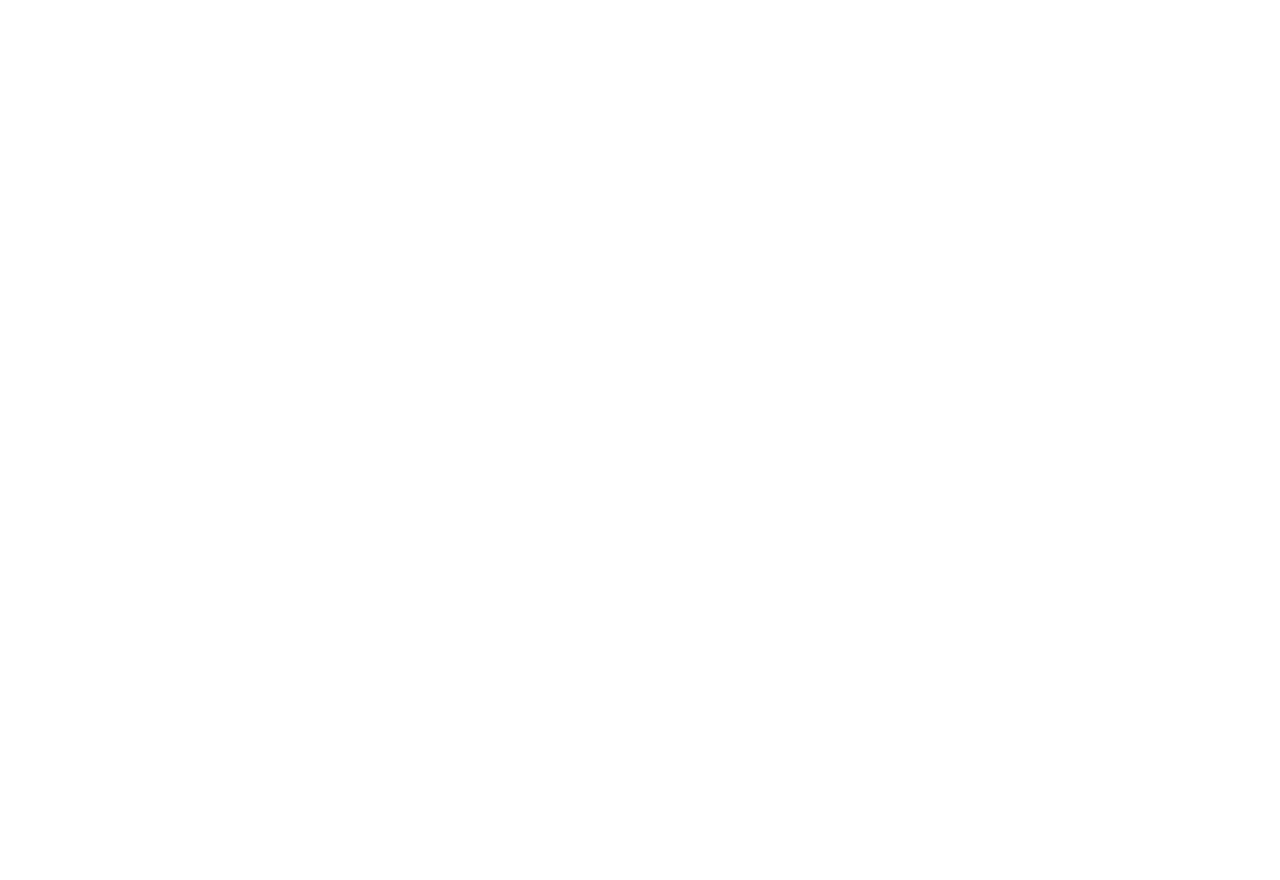
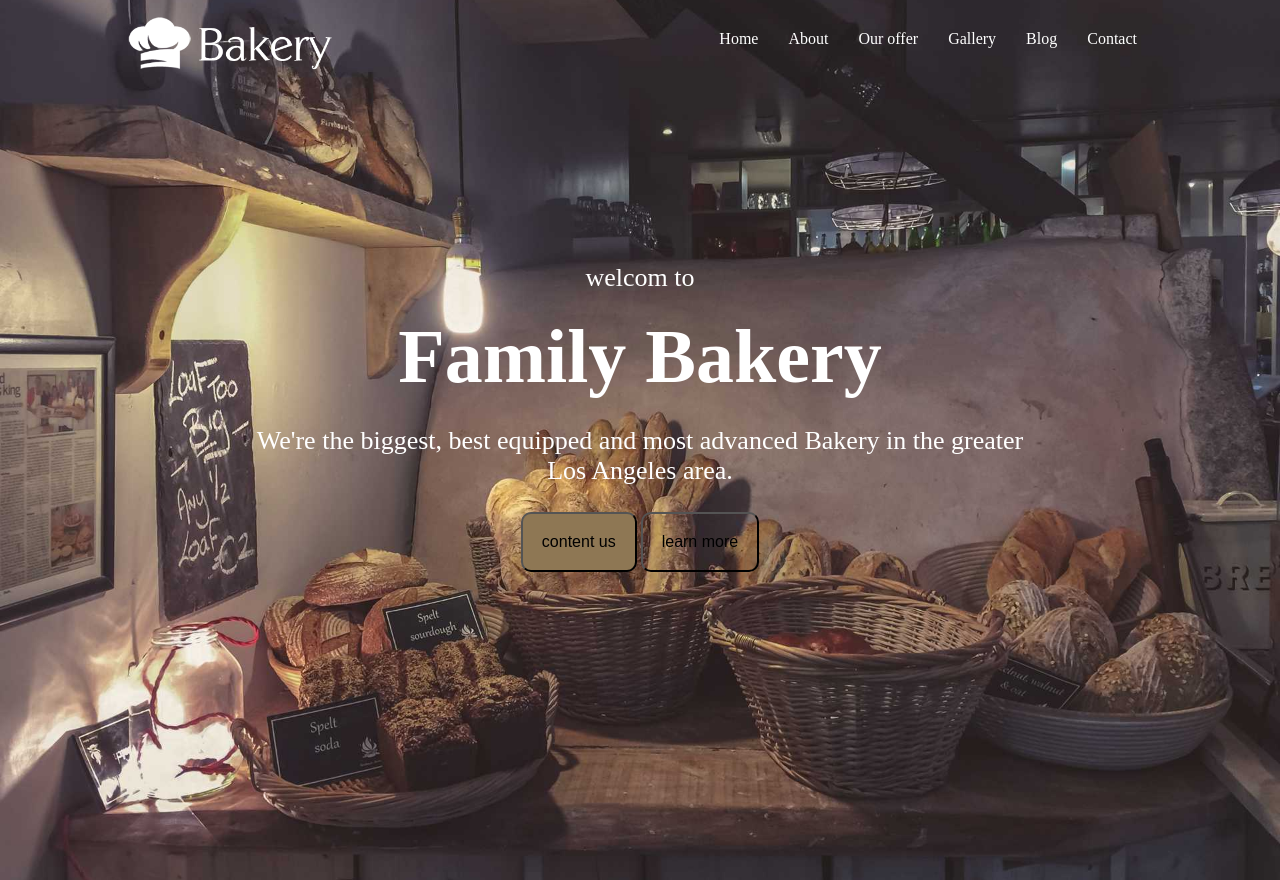
Before and after one commit to hussien-mohammed/Assignment-3-Bakery, a plain HTML site: page index.html in a window 1280 px wide. Before the commit the page ends 800 px from the top, so only its background shows below. Drawn offline with Linux system fonts and the light colour scheme.

Commit message:
Modified index.html and style.css

```diff
--- a/index.html
+++ b/index.html
@@ -8,6 +8,34 @@
     <title>Bakiry</title>
 </head>
 <body>
+    <main>
+        <div class="background">
+            <div class="container">
+                <nav class="navbar">
+                    <img src="./images/bakery-light-1.png">
+                    <ul>
+                        <li><a href="">Contact</a></li>
+                        <li><a href="">Blog</a></li>
+                        <li><a href="">Gallery</a></li>
+                        <li><a href="">Our offer</a></li>
+                        <li><a href="">About</a></li>
+                        <li><a href="">Home</a></li>
+                    </ul>
+                </nav>
+            </div>
+            <div class="clearfix"></div>
+            <div class="header">
+                <span>welcom to</span>
+                <h1>Family Bakery</h1>
+                <p>We're the biggest, best equipped and most advanced Bakery in the greater<br/> Los Angeles area.</p>
+                <button class="tr1">content us</button>
+                <button class="tr2">learn more</button>
+            </div>
+        </div>
+
+    </main>
+    <footer>
+    </footer>
 
 </body>
 </html>
--- a/style.css
+++ b/style.css
@@ -0,0 +1,67 @@
+body{
+    margin: 0;
+}
+.navbar ul{
+    list-style-type: none;
+    background-color: transparent;
+    padding: 0px;
+    margin: 0px;
+    overflow: hidden;
+}
+.navbar a{
+    color: white;
+    text-decoration: none;
+    margin-top: 15px;
+    padding: 15px;
+    display: block;
+    text-align: center;
+}
+.navbar li{
+    float: right;
+}
+.navbar img{
+    width: 20%;
+    margin: auto;
+    float: left;
+    margin-top: 15px;
+
+}
+.container{
+    width: 80%;
+    margin: auto;
+}
+.clearfix{
+    clear: both;
+}
+.background{
+    background-image: url(./images/drew-coffman-1872.jpg);
+    background-size:cover ;
+    background-position:center center;
+    height: 110vh;
+}
+.header{
+    margin-top: 15%;
+    text-align: center;
+    color: white;
+}
+.header h1{
+    font-size: 76px;
+    margin: 20px 0;
+}
+.header span {
+    font-size:26px;
+}
+.header p{
+    font-size: 26px;
+}
+.header button{
+    padding: 19px;
+    font-size: 16px;
+    border-radius: 10px;
+}
+.tr1{
+    background-color: #8e7754;
+}
+.tr2{
+    background-color: transparent;
+}
```
